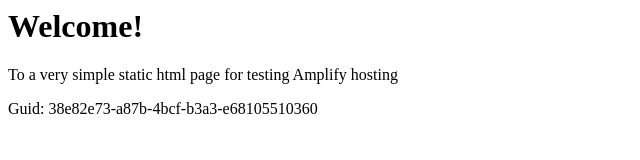
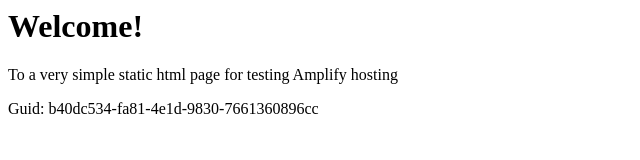
Before and after one commit to aws-aemilia-iad/Github-PR-Commit-Integration-Test-DoNotTouch-GithubWebhookPreviewCanaryTest-v1-gamma-us-east-1, a website: page src/index.html in a window 1280 px wide. Shown: the full height of the page, 0-640 px from the left. Drawn offline with Linux system fonts and the light colour scheme.

Commit message:
commit from integ tests

```diff
--- a/src/index.html
+++ b/src/index.html
@@ -12,6 +12,6 @@
 <body>
     <h1>Welcome!</h1>
     <p>To a very simple static html page for testing Amplify hosting</p>
-    <p>Guid: 38e82e73-a87b-4bcf-b3a3-e68105510360</p></body>
+    <p>Guid: b40dc534-fa81-4e1d-9830-7661360896cc</p></body>
 
 </html>
```
